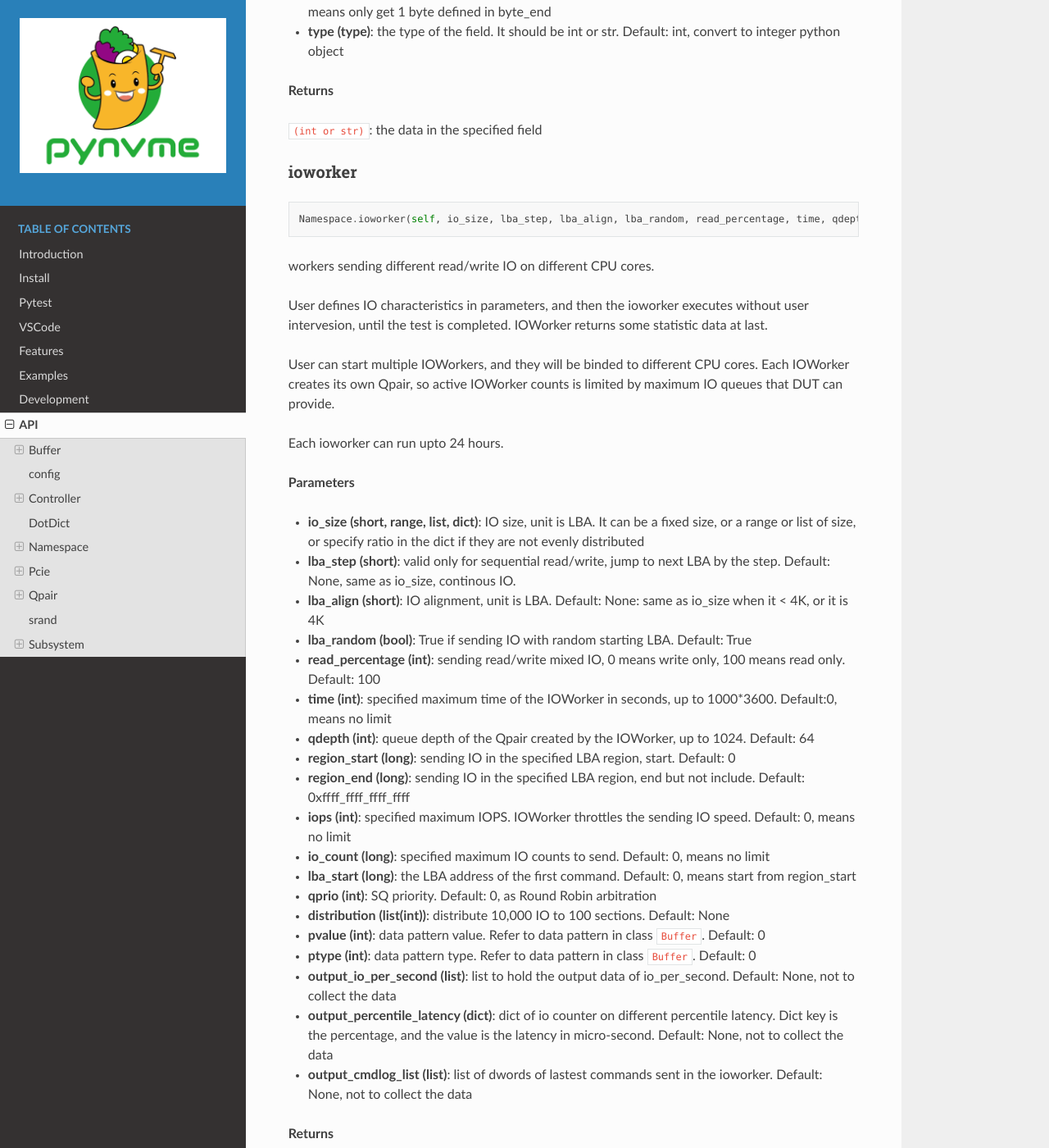
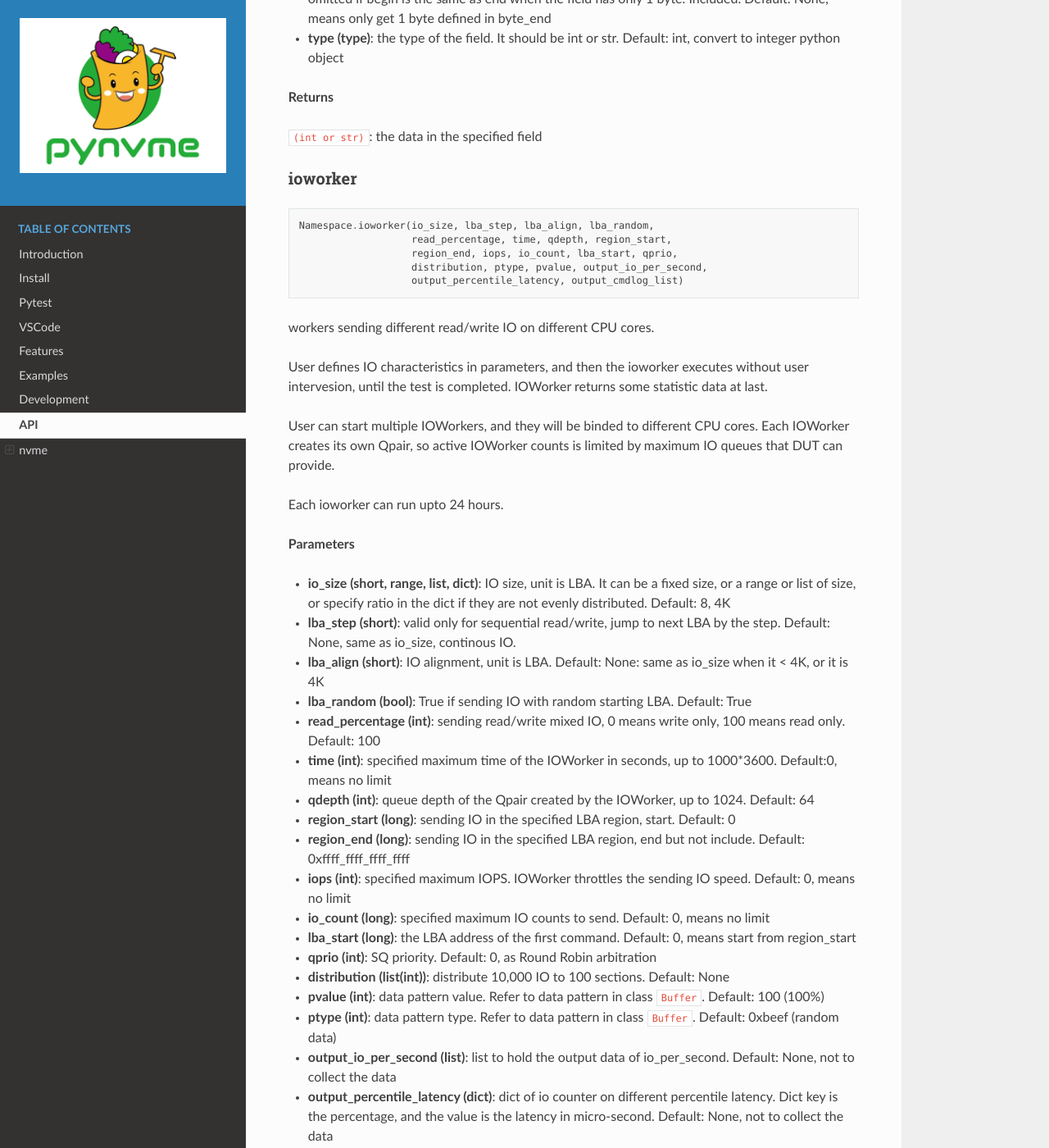
Before and after one commit to pynvme/pynvme, a Sphinx documentation site: the page built from doc/api.rst, in a window 1280 px wide and 1400 px high, scrolled down 16756 px. Shown: the whole window at 82% size. Built offline with Sphinx 7.4.7 and the Read the Docs theme 2.0.0, drawn with Linux system fonts in a browser that asks for light colours; some of the changed text lies outside the part shown.

Commit message:
update doc

```diff
--- a/doc/api.rst
+++ b/doc/api.rst
@@ -1,13 +1,16 @@
 
 API
 ===
+
+nvme
+====
 
 Buffer
 ------
 
 .. code-block:: python
 
-   Buffer(self, /, *args, **kwargs)
+   Buffer()
 
 Buffer allocates memory in DPDK, so we can get its physical address for DMA. Data in buffer is clear to 0 in initialization.
 
@@ -69,7 +72,7 @@ data
 
 .. code-block:: python
 
-   Buffer.data(self, byte_end, byte_begin, type)
+   Buffer.data(byte_end, byte_begin, type)
 
 get field in the buffer. Little endian for integers.
 
@@ -89,7 +92,7 @@ dump
 
 .. code-block:: python
 
-   Buffer.dump(self, size)
+   Buffer.dump(size)
 
 get the buffer content
 
@@ -108,7 +111,7 @@ set_dsm_range
 
 .. code-block:: python
 
-   Buffer.set_dsm_range(self, index, lba, lba_count)
+   Buffer.set_dsm_range(index, lba, lba_count)
 
 set dsm ranges in the buffer, for dsm/deallocation (a.ka trim) commands
 
@@ -139,7 +142,7 @@ Controller
 
 .. code-block:: python
 
-   Controller(self, /, *args, **kwargs)
+   Controller()
 
 Controller class. Prefer to use fixture "nvme0" in test scripts.
 
@@ -187,7 +190,7 @@ abort
 
 .. code-block:: python
 
-   Controller.abort(self, cid, sqid, cb)
+   Controller.abort(cid, sqid, cb)
 
 abort admin commands
 
@@ -205,12 +208,13 @@ abort admin commands
    self (Controller)
 
 
+
 aer
 ^^^
 
 .. code-block:: python
 
-   Controller.aer(self, cb)
+   Controller.aer(cb)
 
 asynchorous event request admin command.
 
@@ -228,6 +232,7 @@ Not suggested to use this command in scripts because driver manages to send and
    self (Controller)
 
 
+
 cap
 ^^^
 
@@ -238,7 +243,7 @@ cmdlog
 
 .. code-block:: python
 
-   Controller.cmdlog(self, count)
+   Controller.cmdlog(count)
 
 print recent commands and their completions.
 
@@ -252,7 +257,7 @@ cmdname
 
 .. code-block:: python
 
-   Controller.cmdname(self, opcode)
+   Controller.cmdname(opcode)
 
 get the name of the admin command
 
@@ -270,7 +275,7 @@ disable_hmb
 
 .. code-block:: python
 
-   Controller.disable_hmb(self)
+   Controller.disable_hmb()
 
 disable HMB function
 
@@ -279,7 +284,7 @@ downfw
 
 .. code-block:: python
 
-   Controller.downfw(self, filename, slot, action)
+   Controller.downfw(filename, slot, action)
 
 firmware download utility: by 4K, and activate in next reset
 
@@ -297,7 +302,7 @@ dst
 
 .. code-block:: python
 
-   Controller.dst(self, stc, nsid, cb)
+   Controller.dst(stc, nsid, cb)
 
 device self test (DST) admin command
 
@@ -315,12 +320,13 @@ device self test (DST) admin command
    self (Controller)
 
 
+
 enable_hmb
 ^^^^^^^^^^
 
 .. code-block:: python
 
-   Controller.enable_hmb(self)
+   Controller.enable_hmb()
 
 enable HMB function
 
@@ -329,7 +335,7 @@ format
 
 .. code-block:: python
 
-   Controller.format(self, lbaf, ses, nsid, cb)
+   Controller.format(lbaf, ses, nsid, cb)
 
 format admin command
 
@@ -351,12 +357,13 @@ Notice
    self (Controller)
 
 
+
 fw_commit
 ^^^^^^^^^
 
 .. code-block:: python
 
-   Controller.fw_commit(self, slot, action, cb)
+   Controller.fw_commit(slot, action, cb)
 
 firmware commit admin command
 
@@ -374,12 +381,13 @@ firmware commit admin command
    self (Controller)
 
 
+
 fw_download
 ^^^^^^^^^^^
 
 .. code-block:: python
 
-   Controller.fw_download(self, buf, offset, size, cb)
+   Controller.fw_download(buf, offset, size, cb)
 
 firmware download admin command
 
@@ -398,12 +406,14 @@ firmware download admin command
    self (Controller)
 
 
+
 getfeatures
 ^^^^^^^^^^^
 
 .. code-block:: python
 
-   Controller.getfeatures(self, fid, cdw11, cdw12, cdw13, cdw14, cdw15, sel, buf, cb)
+   Controller.getfeatures(fid, cdw11, cdw12, cdw13, cdw14, cdw15, sel, buf,
+                          cb)
 
 getfeatures admin command
 
@@ -423,12 +433,13 @@ getfeatures admin command
    self (Controller)
 
 
+
 getlogpage
 ^^^^^^^^^^
 
 .. code-block:: python
 
-   Controller.getlogpage(self, lid, buf, size, offset, nsid, cb)
+   Controller.getlogpage(lid, buf, size, offset, nsid, cb)
 
 getlogpage admin command
 
@@ -449,12 +460,13 @@ getlogpage admin command
    self (Controller)
 
 
+
 id_data
 ^^^^^^^
 
 .. code-block:: python
 
-   Controller.id_data(self, byte_end, byte_begin, type, nsid, cns)
+   Controller.id_data(byte_end, byte_begin, type, nsid, cns)
 
 get field in controller identify data
 
@@ -474,7 +486,7 @@ identify
 
 .. code-block:: python
 
-   Controller.identify(self, buf, nsid, cns, cb)
+   Controller.identify(buf, nsid, cns, cb)
 
 identify admin command
 
@@ -493,17 +505,18 @@ identify admin command
    self (Controller)
 
 
+
 mdts
 ^^^^
 
-max data transfer size
+max data transfer bytes
 
 register_aer_cb
 ^^^^^^^^^^^^^^^
 
 .. code-block:: python
 
-   Controller.register_aer_cb(self, func)
+   Controller.register_aer_cb(func)
 
 register aer callback to driver.
 
@@ -521,7 +534,7 @@ reset
 
 .. code-block:: python
 
-   Controller.reset(self)
+   Controller.reset()
 
 controller reset: cc.en 1 => 0 => 1
 
@@ -533,7 +546,7 @@ sanitize
 
 .. code-block:: python
 
-   Controller.sanitize(self, option, pattern, cb)
+   Controller.sanitize(option, pattern, cb)
 
 sanitize admin command
 
@@ -551,12 +564,14 @@ sanitize admin command
    self (Controller)
 
 
+
 send_cmd
 ^^^^^^^^
 
 .. code-block:: python
 
-   Controller.send_cmd(self, opcode, buf, nsid, cdw10, cdw11, cdw12, cdw13, cdw14, cdw15, cb)
+   Controller.send_cmd(opcode, buf, nsid, cdw10, cdw11, cdw12, cdw13, cdw14,
+                       cdw15, cb)
 
 send generic admin commands.
 
@@ -577,12 +592,14 @@ This is a generic method. Scripts can use this method to send all kinds of comma
    self (Controller)
 
 
+
 setfeatures
 ^^^^^^^^^^^
 
 .. code-block:: python
 
-   Controller.setfeatures(self, fid, cdw11, cdw12, cdw13, cdw14, cdw15, sv, buf, cb)
+   Controller.setfeatures(fid, cdw11, cdw12, cdw13, cdw14, cdw15, sv, buf,
+                          cb)
 
 setfeatures admin command
 
@@ -602,12 +619,13 @@ setfeatures admin command
    self (Controller)
 
 
+
 supports
 ^^^^^^^^
 
 .. code-block:: python
 
-   Controller.supports(self, opcode)
+   Controller.supports(opcode)
 
 check if the admin command is supported
 
@@ -632,7 +650,7 @@ waitdone
 
 .. code-block:: python
 
-   Controller.waitdone(self, expected)
+   Controller.waitdone(expected)
 
 sync until expected commands completion
 
@@ -658,7 +676,7 @@ Namespace
 
 .. code-block:: python
 
-   Namespace(self, /, *args, **kwargs)
+   Namespace()
 
 Namespace class. Prefer to use fixture "nvme0n1" in test scripts.
 
@@ -678,20 +696,16 @@ close
 
 .. code-block:: python
 
-   Namespace.close(self)
+   Namespace.close()
 
-close namespace to release it resources in host memory.
-
-Notice
-    Release resources explictly, del is not garentee to call **dealloc**.
-    Fixture nvme0n1 uses this function, and prefer to use fixture in scripts, instead of calling this function directly.
+obsoleted
 
 cmdname
 ^^^^^^^
 
 .. code-block:: python
 
-   Namespace.cmdname(self, opcode)
+   Namespace.cmdname(opcode)
 
 get the name of the IO command
 
@@ -709,7 +723,7 @@ compare
 
 .. code-block:: python
 
-   Namespace.compare(self, qpair, buf, lba, lba_count, io_flags, cb)
+   Namespace.compare(qpair, buf, lba, lba_count, io_flags, cb)
 
 compare IO command
 
@@ -740,7 +754,7 @@ dsm
 
 .. code-block:: python
 
-   Namespace.dsm(self, qpair, buf, range_count, attribute, cb)
+   Namespace.dsm(qpair, buf, range_count, attribute, cb)
 
 data-set management IO command
 
@@ -770,7 +784,7 @@ flush
 
 .. code-block:: python
 
-   Namespace.flush(self, qpair, cb)
+   Namespace.flush(qpair, cb)
 
 flush IO command
 
@@ -794,7 +808,7 @@ format
 
 .. code-block:: python
 
-   Namespace.format(self, data_size, meta_size, ses)
+   Namespace.format(data_size, meta_size, ses)
 
 change the format of this namespace
 
@@ -817,7 +831,7 @@ get_lba_format
 
 .. code-block:: python
 
-   Namespace.get_lba_format(self, data_size, meta_size)
+   Namespace.get_lba_format(data_size, meta_size)
 
 find the lba format by its data size and meta data size
 
@@ -836,7 +850,7 @@ id_data
 
 .. code-block:: python
 
-   Namespace.id_data(self, byte_end, byte_begin, type)
+   Namespace.id_data(byte_end, byte_begin, type)
 
 get field in namespace identify data
 
@@ -856,7 +870,11 @@ ioworker
 
 .. code-block:: python
 
-   Namespace.ioworker(self, io_size, lba_step, lba_align, lba_random, read_percentage, time, qdepth, region_start, region_end, iops, io_count, lba_start, qprio, distribution, pvalue, ptype, output_io_per_second, output_percentile_latency, output_cmdlog_list)
+   Namespace.ioworker(io_size, lba_step, lba_align, lba_random,
+                      read_percentage, time, qdepth, region_start,
+                      region_end, iops, io_count, lba_start, qprio,
+                      distribution, ptype, pvalue, output_io_per_second,
+                      output_percentile_latency, output_cmdlog_list)
 
 workers sending different read/write IO on different CPU cores.
 
@@ -873,7 +891,7 @@ Each ioworker can run upto 24 hours.
 **Parameters**
 
 
-* **io_size (short, range, list, dict)**\ : IO size, unit is LBA. It can be a fixed size, or a range or list of size, or specify ratio in the dict if they are not evenly distributed
+* **io_size (short, range, list, dict)**\ : IO size, unit is LBA. It can be a fixed size, or a range or list of size, or specify ratio in the dict if they are not evenly distributed. Default: 8, 4K
 * **lba_step (short)**\ : valid only for sequential read/write, jump to next LBA by the step. Default: None, same as io_size, continous IO.
 * **lba_align (short)**\ : IO alignment, unit is LBA. Default: None: same as io_size when it < 4K, or it is 4K
 * **lba_random (bool)**\ : True if sending IO with random starting LBA. Default: True
@@ -887,8 +905,8 @@ Each ioworker can run upto 24 hours.
 * **lba_start (long)**\ : the LBA address of the first command. Default: 0, means start from region_start
 * **qprio (int)**\ : SQ priority. Default: 0, as Round Robin arbitration
 * **distribution (list(int))**\ : distribute 10,000 IO to 100 sections. Default: None
-* **pvalue (int)**\ : data pattern value. Refer to data pattern in class ``Buffer``. Default: 0
-* **ptype (int)**\ : data pattern type. Refer to data pattern in class ``Buffer``. Default: 0
+* **pvalue (int)**\ : data pattern value. Refer to data pattern in class ``Buffer``. Default: 100 (100%)
+* **ptype (int)**\ : data pattern type. Refer to data pattern in class ``Buffer``. Default: 0xbeef (random data)
 * **output_io_per_second (list)**\ : list to hold the output data of io_per_second. Default: None, not to collect the data
 * **output_percentile_latency (dict)**\ : dict of io counter on different percentile latency. Dict key is the percentage, and the value is the latency in micro-second. Default: None, not to collect the data
 * **output_cmdlog_list (list)**\ : list of dwords of lastest commands sent in the ioworker. Default: None, not to collect the data
@@ -898,6 +916,7 @@ Each ioworker can run upto 24 hours.
 .. code-block::
 
    ioworker object
+
 
 
 nsid
@@ -910,7 +929,7 @@ read
 
 .. code-block:: python
 
-   Namespace.read(self, qpair, buf, lba, lba_count, io_flags, cb)
+   Namespace.read(qpair, buf, lba, lba_count, io_flags, cb)
 
 read IO command
 
@@ -941,7 +960,8 @@ send_cmd
 
 .. code-block:: python
 
-   Namespace.send_cmd(self, opcode, qpair, buf, nsid, cdw10, cdw11, cdw12, cdw13, cdw14, cdw15, cb)
+   Namespace.send_cmd(opcode, qpair, buf, nsid, cdw10, cdw11, cdw12, cdw13,
+                      cdw14, cdw15, cb)
 
 send generic IO commands.
 
@@ -965,7 +985,7 @@ supports
 
 .. code-block:: python
 
-   Namespace.supports(self, opcode)
+   Namespace.supports(opcode)
 
 check if the IO command is supported
 
@@ -978,12 +998,39 @@ check if the IO command is supported
 
 ``(bool)``\ : if the command is supported
 
+verify
+^^^^^^
+
+.. code-block:: python
+
+   Namespace.verify(qpair, lba, lba_count, io_flags, cb)
+
+verify IO command
+
+**Parameters**
+
+
+* **qpair (Qpair)**\ : use the qpair to send this command
+* **lba (int)**\ : the starting lba address, 64 bits
+* **lba_count (int)**\ : the lba count of this command, 16 bits. Default: 1
+* **io_flags (int)**\ : io flags defined in NVMe specification, 16 bits. Default: 0
+* **cb (function)**\ : callback function called at completion. Default: None
+
+**Returns**
+
+``qpair (Qpair)``\ : the qpair used to send this command, for ease of chained call
+
+**Raises**
+
+
+* ``SystemError``\ : the read command fails
+
 write
 ^^^^^
 
 .. code-block:: python
 
-   Namespace.write(self, qpair, buf, lba, lba_count, io_flags, cb)
+   Namespace.write(qpair, buf, lba, lba_count, io_flags, cb)
 
 write IO command
 
@@ -1014,7 +1061,7 @@ write_uncorrectable
 
 .. code-block:: python
 
-   Namespace.write_uncorrectable(self, qpair, lba, lba_count, cb)
+   Namespace.write_uncorrectable(qpair, lba, lba_count, cb)
 
 write uncorrectable IO command
 
@@ -1040,7 +1087,7 @@ write_zeroes
 
 .. code-block:: python
 
-   Namespace.write_zeroes(self, qpair, lba, lba_count, io_flags, cb)
+   Namespace.write_zeroes(qpair, lba, lba_count, io_flags, cb)
 
 write zeroes IO command
 
@@ -1067,7 +1114,7 @@ Pcie
 
 .. code-block:: python
 
-   Pcie(self, /, *args, **kwargs)
+   Pcie()
 
 Pcie class. Prefer to use fixture "pcie" in test scripts
 
@@ -1086,7 +1133,7 @@ cap_offset
 
 .. code-block:: python
 
-   Pcie.cap_offset(self, cap_id)
+   Pcie.cap_offset(cap_id)
 
 get the offset of a capability
 
@@ -1109,7 +1156,7 @@ register
 
 .. code-block:: python
 
-   Pcie.register(self, offset, byte_count)
+   Pcie.register(offset, byte_count)
 
 access registers in pcie config space, and get its integer value.
 
@@ -1128,7 +1175,7 @@ reset
 
 .. code-block:: python
 
-   Pcie.reset(self)
+   Pcie.reset()
 
 reset this pcie device
 
@@ -1137,7 +1184,7 @@ Qpair
 
 .. code-block:: python
 
-   Qpair(self, /, *args, **kwargs)
+   Qpair()
 
 Qpair class. IO SQ and CQ are combinded as qpairs.
 
@@ -1153,7 +1200,7 @@ cmdlog
 
 .. code-block:: python
 
-   Qpair.cmdlog(self, count)
+   Qpair.cmdlog(count)
 
 print recent IO commands and their completions in this qpair.
 
@@ -1167,7 +1214,7 @@ waitdone
 
 .. code-block:: python
 
-   Qpair.waitdone(self, expected)
+   Qpair.waitdone(expected)
 
 sync until expected commands completion
 
@@ -1198,7 +1245,7 @@ Subsystem
 
 .. code-block:: python
 
-   Subsystem(self, /, *args, **kwargs)
+   Subsystem()
 
 Subsystem class. Prefer to use fixture "subsystem" in test scripts.
 
@@ -1212,7 +1259,7 @@ power_cycle
 
 .. code-block:: python
 
-   Subsystem.power_cycle(self, sec)
+   Subsystem.power_cycle(sec)
 
 power off and on in seconds
 
@@ -1226,7 +1273,7 @@ reset
 
 .. code-block:: python
 
-   Subsystem.reset(self)
+   Subsystem.reset()
 
 reset the nvme subsystem through register nssr.nssrc
 
@@ -1235,7 +1282,7 @@ shutdown_notify
 
 .. code-block:: python
 
-   Subsystem.shutdown_notify(self, abrupt)
+   Subsystem.shutdown_notify(abrupt)
 
 notify nvme subsystem a shutdown event through register cc.chn
 
--- a/doc/features.rst
+++ b/doc/features.rst
@@ -331,12 +331,6 @@ For most Client NVMe SSD, we only need to use the fixture `nvme0n1` to declare t
        logging.info("controller0 namespace size: %d" % nvme0n1.id_data(7, 0))
 
 As you see, we use API `Namespace.id_data()` to get a field of namespace identify data.
-
-Do not remember to close the namespace when it is not used, because it consumes a lot of memory space for CRC table. Scripts can close it explicitly instead of implicitly deletion in Python.
-
-.. code-block:: python
-
-   nvme0n1.close()
 
 
 IO Commands
```
